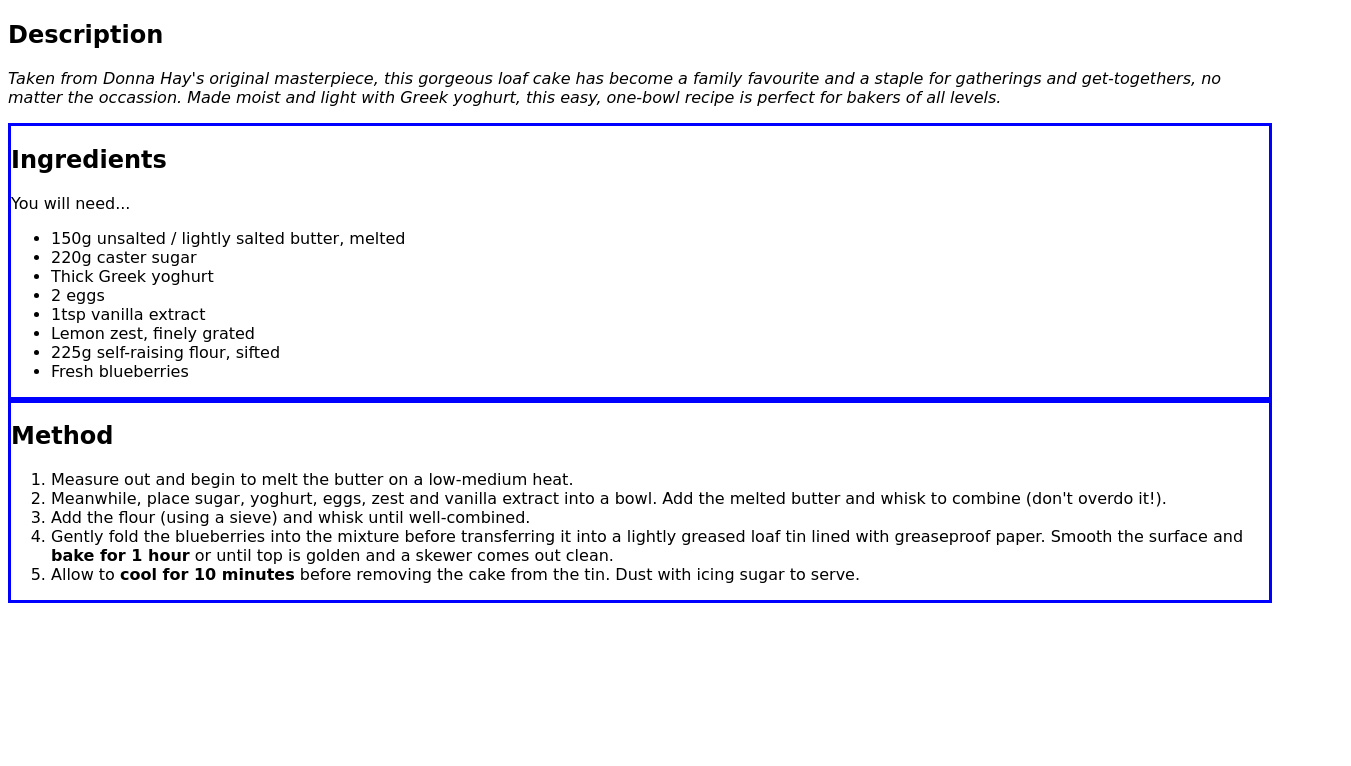
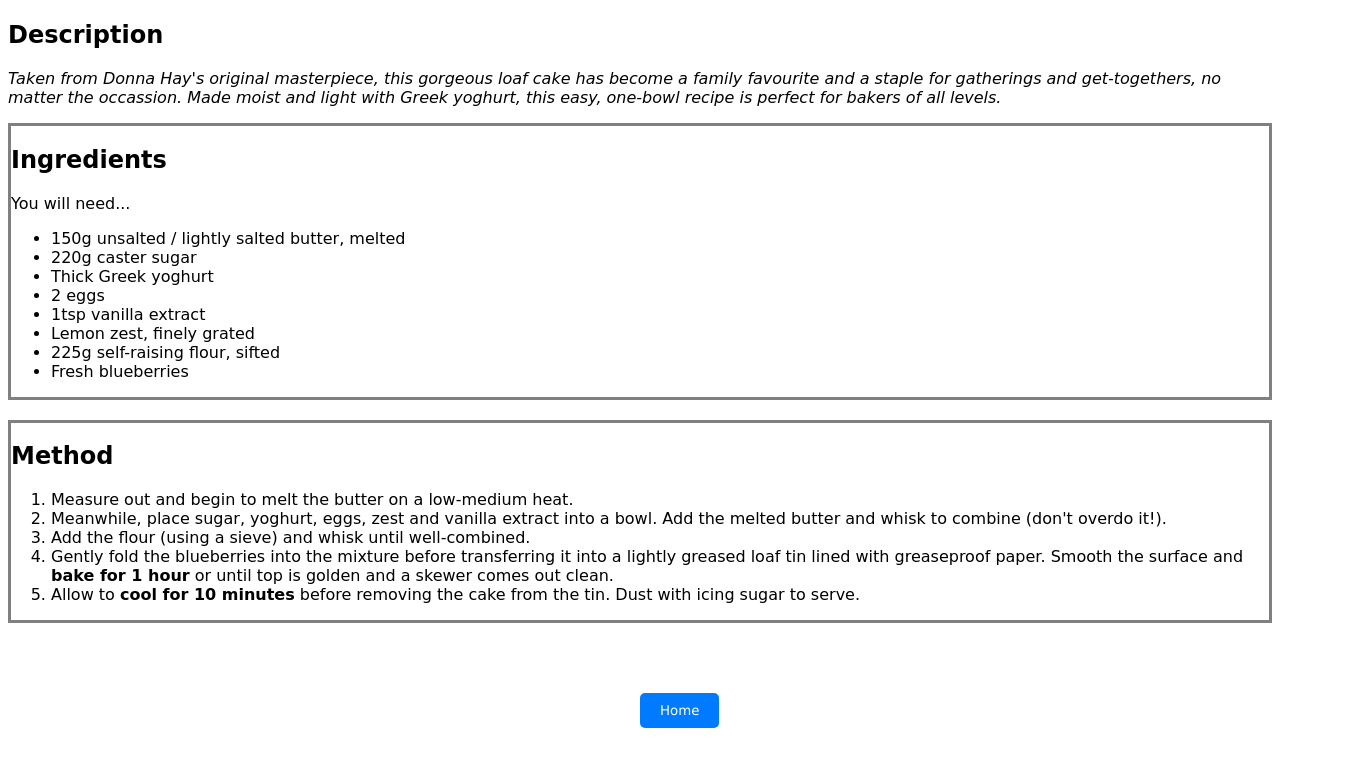
Before and after one commit to hollyob/odin-recipes, a plain HTML site: page recipes/blueberry-yoghurt-cake.html in a window 1280 px wide. Shown: the part 504-1270 px from the top of the page, 1351 px wide, since content can reach past the window. Before the commit the page ends 1115 px from the top, so only its background shows below. Drawn offline with Linux system fonts and the light colour scheme.

Commit message:
- Add back button to each recipe using <button> el - Button not yet functioning; add link? - Add 'column-count' to index styles; nicer layout, less scrolling down - Change button content to 'Home' - Border on blueberry cake ugly; no margin - Change border colour to grey and add 20px bottom-margin

```diff
--- a/recipes/blueberry-yoghurt-cake.html
+++ b/recipes/blueberry-yoghurt-cake.html
@@ -47,5 +47,10 @@
             </ol></p>
         </div>
 
+        <div>
+            <button class="back-button">Home</button>
+        </div>
+
+
     </body>
 </html>
--- a/recipes/recipestyles.css
+++ b/recipes/recipestyles.css
@@ -12,9 +12,21 @@
 }
 
 .bloobingredients {
-    border: 3px solid blue;
+    border: 3px solid grey;
+    margin-bottom: 20px;
 }
 
 .bloobmethod {
-    border: 3px solid blue;
+    border: 3px solid grey;
 }
+
+.back-button {
+    background-color: #007bff;
+    color: #fff;
+    padding: 10px 20px;
+    border: none;
+    border-radius: 5px;
+    margin: 70px 50% 70px;
+    cursor: pointer;
+    font-family: Verdana, Geneva, Tahoma, sans-serif;
+  }
--- a/styles.css
+++ b/styles.css
@@ -10,6 +10,7 @@
 .unorderedhome {
     line-height: 4;
     list-style-type: none;
+    column-count: 2;
 }
 
 #homepageimage {
```
Also changed, not shown: recipes/butterfly-cupcakes.html (+5 -0 lines), recipes/chilli-prawn-spaghetti.html (+5 -0 lines), recipes/nannas-pastry.html (+4 -0 lines).
